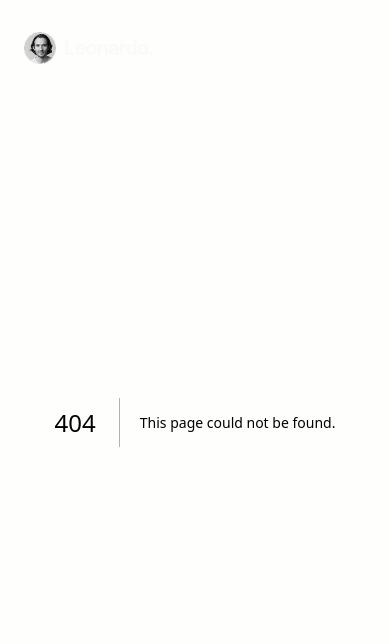
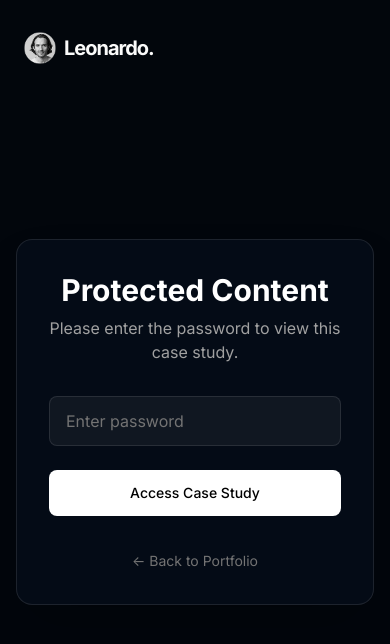
Before and after one commit to leonardodemurtas/portfolio-next, a Next.js app: page /auth/case-study in a window 390 px wide. Before the commit this address had no page. Shown: the top 644 px of the page. Built offline with nearby package versions, Linux system fonts and the light colour scheme.

Commit message:
Refactor ProjectTemplatesCarousel styles for enhanced responsiveness and layout consistency

```diff
--- /dev/null
+++ b/app/api/verify-password/route.ts
@@ -0,0 +1,40 @@
+import { NextResponse } from 'next/server';
+
+export async function POST(request: Request) {
+  try {
+    const { password } = await request.json();
+    const correctPassword = process.env.CASE_STUDY_PASSWORD;
+
+    if (!correctPassword) {
+      console.error('CASE_STUDY_PASSWORD environment variable is not set');
+      return NextResponse.json(
+        { error: 'Server configuration error' },
+        { status: 500 }
+      );
+    }
+
+    if (password === correctPassword) {
+      const response = NextResponse.json({ success: true });
+
+      // Set HTTP-only cookie (secure)
+      // Note: In development (http), 'secure: true' might block the cookie if not careful,
+      // but modern browsers usually allow it on localhost.
+      // We'll enable 'secure' only in production to be safe.
+      const isProduction = process.env.NODE_ENV === 'production';
+
+      response.cookies.set('case_study_auth', 'authenticated', {
+        httpOnly: true,
+        secure: isProduction,
+        sameSite: 'strict',
+        maxAge: 60 * 60 * 24, // 24 hours
+        path: '/',
+      });
+
+      return response;
+    }
+
+    return NextResponse.json({ error: 'Invalid password' }, { status: 401 });
+  } catch (error) {
+    return NextResponse.json({ error: 'Internal server error' }, { status: 500 });
+  }
+}
--- /dev/null
+++ b/app/auth/case-study/page.tsx
@@ -0,0 +1,109 @@
+'use client';
+
+import { useState, Suspense } from 'react';
+import { useRouter, useSearchParams } from 'next/navigation';
+import { Inter } from "next/font/google";
+import Link from 'next/link';
+
+const inter = Inter({ subsets: ["latin"] });
+
+function PasswordForm() {
+  const [password, setPassword] = useState('');
+  const [error, setError] = useState('');
+  const [isLoading, setIsLoading] = useState(false);
+  const router = useRouter();
+  const searchParams = useSearchParams();
+  const returnUrl = searchParams.get('returnUrl') || '/featured/design-system';
+
+  const handleSubmit = async (e: React.FormEvent) => {
+    e.preventDefault();
+    setIsLoading(true);
+    setError('');
+
+    try {
+      const res = await fetch('/api/verify-password', {
+        method: 'POST',
+        headers: { 'Content-Type': 'application/json' },
+        body: JSON.stringify({ password }),
+      });
+
+      const data = await res.json();
+
+      if (res.ok) {
+        router.push(returnUrl);
+        router.refresh(); // Refresh to update middleware state
+      } else {
+        setError(data.error || 'Incorrect password');
+      }
+    } catch (err) {
+      setError('Something went wrong. Please try again.');
+    } finally {
+      setIsLoading(false);
+    }
+  };
+
+  return (
+    <div className="w-full max-w-md p-8 space-y-8 bg-[#040B16] border border-white/10 rounded-2xl shadow-2xl backdrop-blur-sm">
+      <div className="text-center">
+        <h1 className={`${inter.className} text-3xl font-bold text-white mb-2`}>
+          Protected Content
+        </h1>
+        <p className="text-neutral-400">
+          Please enter the password to view this case study.
+        </p>
+      </div>
+
+      <form onSubmit={handleSubmit} className="space-y-6">
+        <div>
+          <label htmlFor="password" className="sr-only">
+            Password
+          </label>
+          <input
+            id="password"
+            name="password"
+            type="password"
+            required
+            className="appearance-none relative block w-full px-4 py-3 border border-white/10 placeholder-neutral-500 text-white bg-white/5 rounded-lg focus:outline-none focus:ring-2 focus:ring-white/20 focus:border-transparent sm:text-sm transition-all"
+            placeholder="Enter password"
+            value={password}
+            onChange={(e) => setPassword(e.target.value)}
+          />
+        </div>
+
+        {error && (
+          <div className="text-red-400 text-sm text-center bg-red-900/20 p-2 rounded-lg border border-red-900/50">
+            {error}
+          </div>
+        )}
+
+        <div>
+          <button
+            type="submit"
+            disabled={isLoading}
+            className={`group relative w-full flex justify-center py-3 px-4 border border-transparent text-sm font-medium rounded-lg text-black bg-white hover:bg-neutral-200 focus:outline-none focus:ring-2 focus:ring-offset-2 focus:ring-white transition-all ${
+              isLoading ? 'opacity-70 cursor-not-allowed' : ''
+            }`}
+          >
+            {isLoading ? 'Verifying...' : 'Access Case Study'}
+          </button>
+        </div>
+      </form>
+
+      <div className="text-center">
+        <Link href="/" className="text-sm text-neutral-500 hover:text-white transition-colors">
+          ← Back to Portfolio
+        </Link>
+      </div>
+    </div>
+  );
+}
+
+export default function CaseStudyAuth() {
+  return (
+    <div className="min-h-screen flex items-center justify-center bg-[#02060C] px-4">
+      <Suspense fallback={<div className="text-white">Loading...</div>}>
+        <PasswordForm />
+      </Suspense>
+    </div>
+  );
+}
--- /dev/null
+++ b/proxy.ts
@@ -0,0 +1,29 @@
+import { NextResponse } from 'next/server';
+import type { NextRequest } from 'next/server';
+
+export function proxy(request: NextRequest) {
+  const authCookie = request.cookies.get('case_study_auth');
+  const { pathname } = request.nextUrl;
+
+  // Check if the user is authenticated
+  const isAuthenticated = authCookie && authCookie.value === 'authenticated';
+
+  // If not authenticated, redirect to password page
+  if (!isAuthenticated) {
+    const url = request.nextUrl.clone();
+    url.pathname = '/auth/case-study';
+    // Add the return URL so we can redirect back after login
+    url.searchParams.set('returnUrl', pathname);
+    return NextResponse.redirect(url);
+  }
+
+  return NextResponse.next();
+}
+
+// Protect these specific routes
+export const config = {
+  matcher: [
+    '/featured/design-system/:path*',
+    '/featured/credit-portfolio-monitoring/:path*',
+  ],
+};
```
